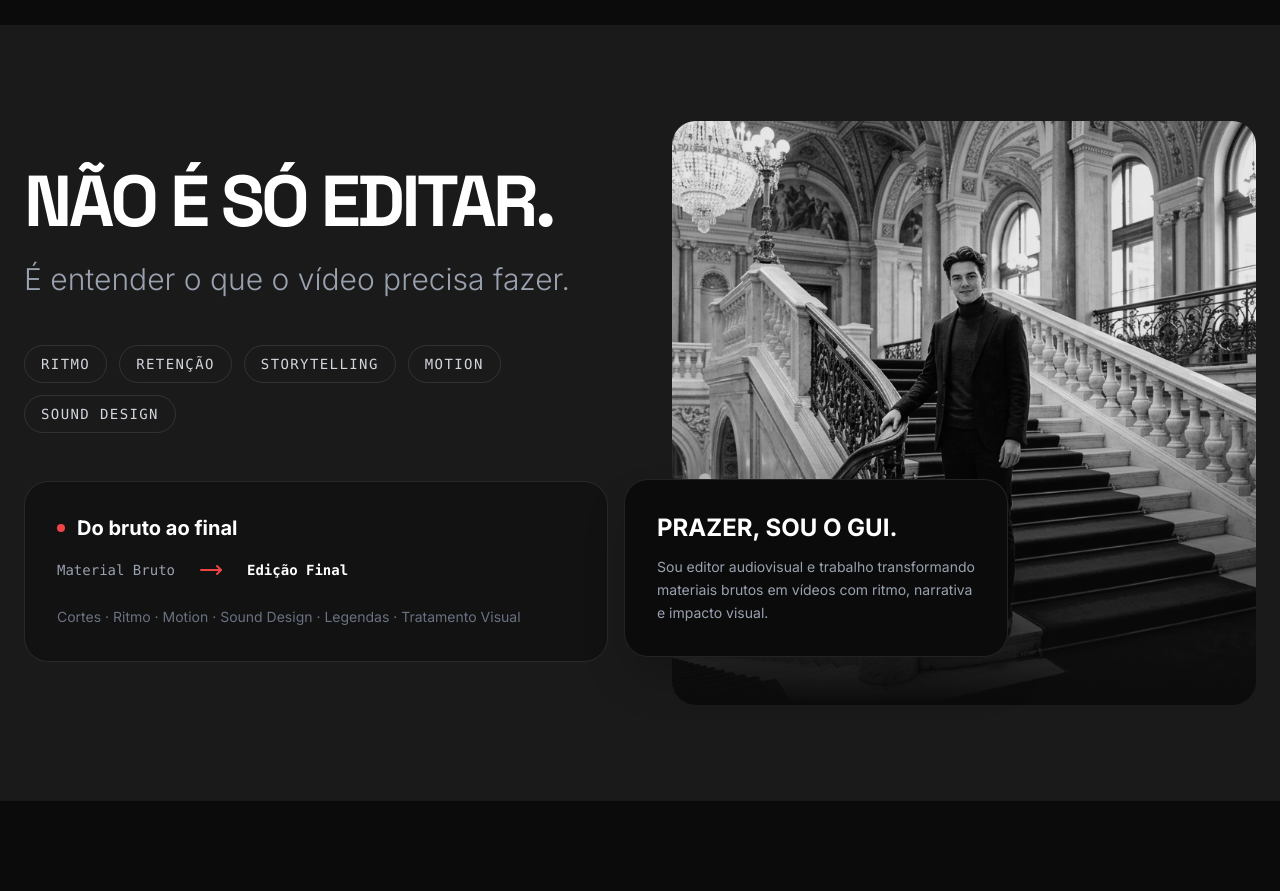
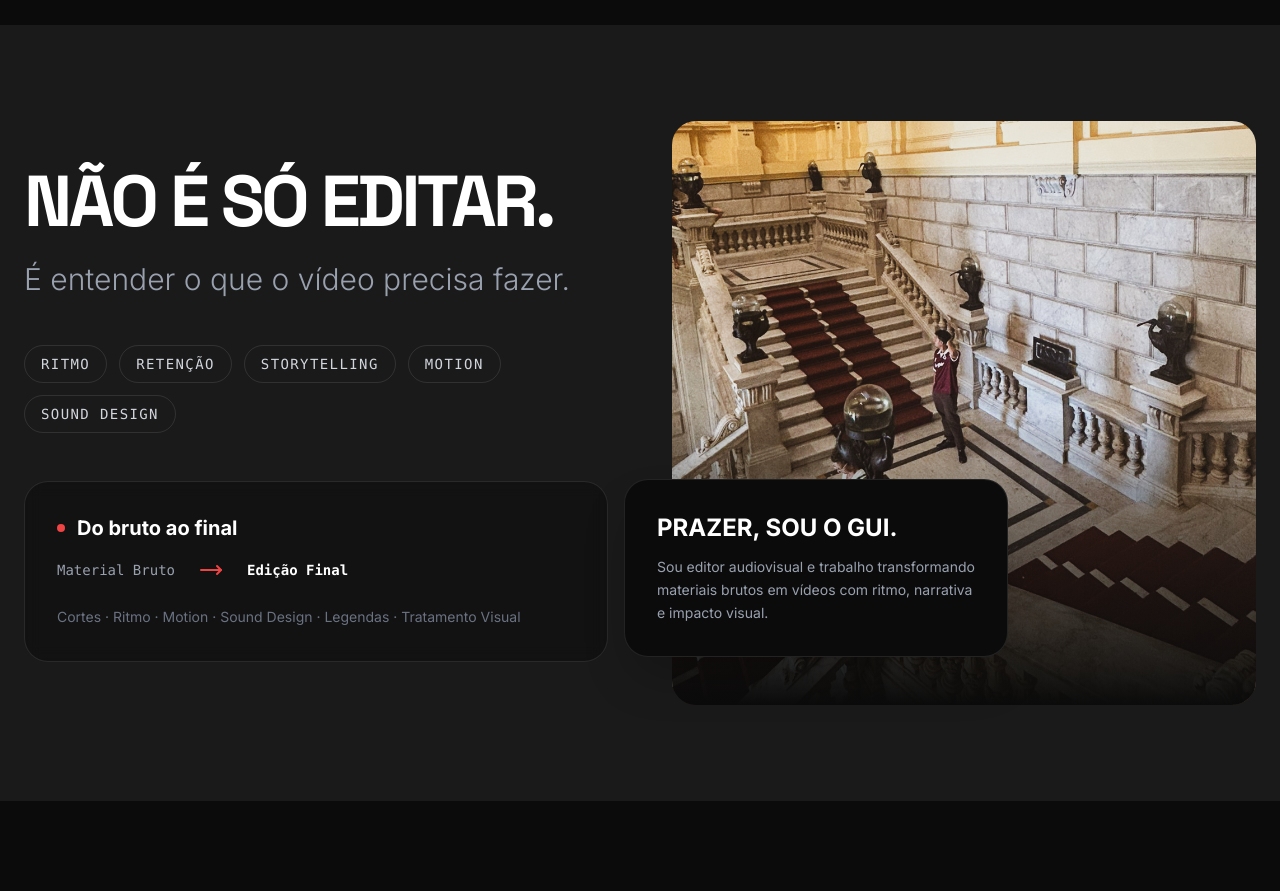
Before and after one commit to guironasrn2k14-pixel/website, a React (Vite) app: page / in a window 1280 px wide. Shown: the part 3840-4731 px from the top of the page. Built offline with nearby package versions, Linux system fonts and the light colour scheme.

Commit message:
Add files via upload

```diff
--- a/src/components/About.tsx
+++ b/src/components/About.tsx
@@ -71,9 +71,9 @@
           >
             <div className="aspect-[4/5] md:aspect-square rounded-3xl overflow-hidden relative">
               <img
-                src="/guilherme_staircase.png"
+                src="/museu.pgn.jpg"
                 alt="Guilherme - Editor Audiovisual"
-                className="w-full h-full object-cover grayscale opacity-90 hover:grayscale-0 transition-all duration-700"
+                className="w-full h-full object-cover transition-all duration-700"
               />
               <div className="absolute inset-0 bg-gradient-to-t from-main-bg via-transparent to-transparent" />
             </div>
```
